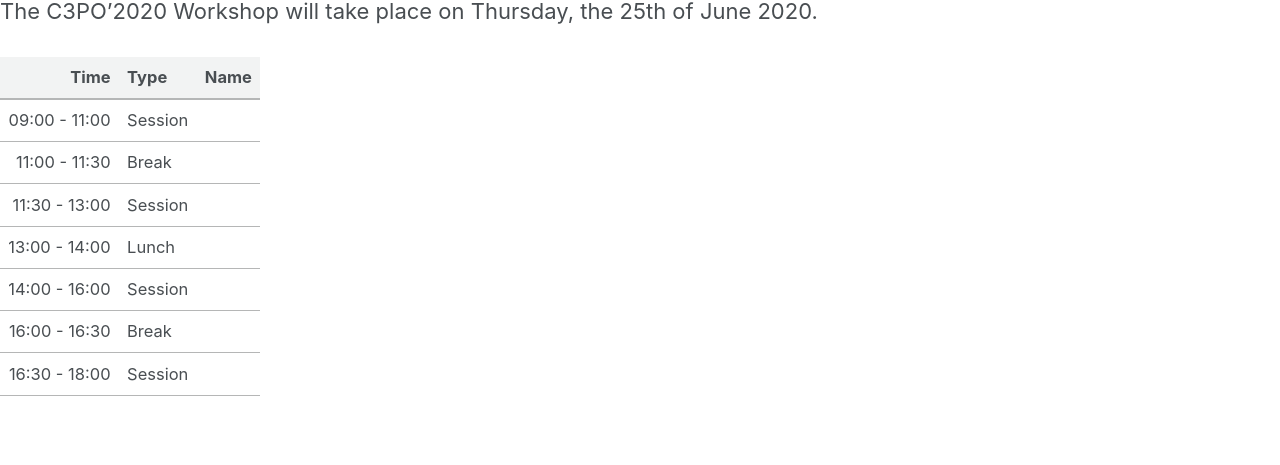
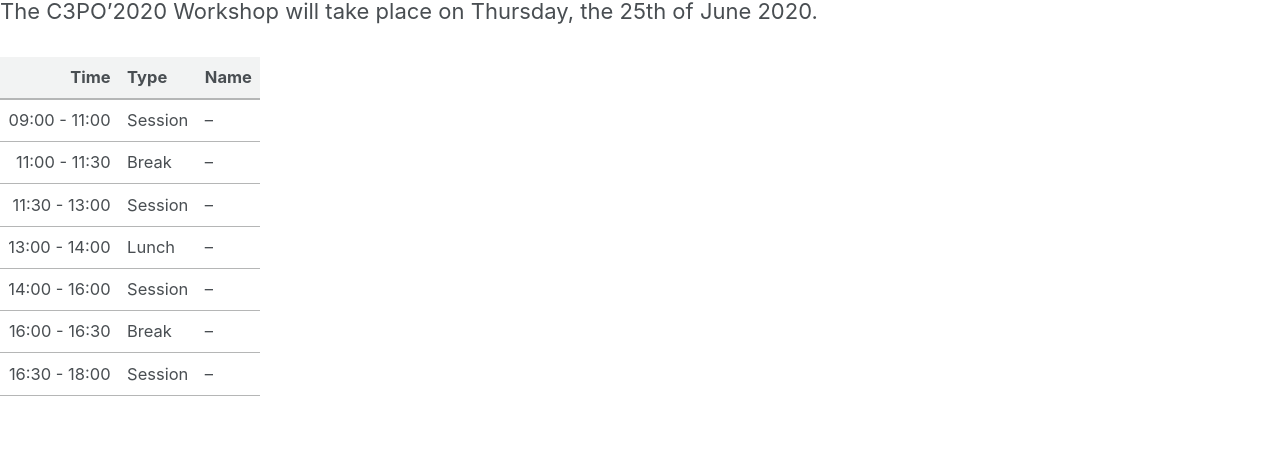
Before and after one commit to c3po-workshop/c3po-workshop.github.io, a Jekyll site: the page built from _pages/program.md, in a window 1280 px wide. Shown: the part 196-661 px from the top of the page. Built offline with Jekyll 4.4.1, drawn with Linux system fonts in a browser that asks for light colours; cached includes are drawn as plain includes; nearby versions of some CDN libraries; our own code applies the rules of GitHub Pages for plain Markdown files.

Commit message:
Added placeholder names

```diff
--- a/_pages/program.md
+++ b/_pages/program.md
@@ -8,11 +8,11 @@
 The C3PO'2020 Workshop will take place on Thursday, the 25th of June 2020.
 
 | **Time**          | **Type**                   | **Name** |
-| ------------: | ---------------------- |      |
-| 09:00 - 11:00 | Session                |      |
-| 11:00 - 11:30 | Break                  |      |
-| 11:30 - 13:00 | Session                |      |
-| 13:00 - 14:00 | Lunch                  |      |
-| 14:00 - 16:00 | Session                |      |
-| 16:00 - 16:30 | Break                  |      |
-| 16:30 - 18:00 | Session                |      |
+| ------------: | ---------------------- |  --  |
+| 09:00 - 11:00 | Session                |  --  |
+| 11:00 - 11:30 | Break                  |  --  |
+| 11:30 - 13:00 | Session                |  --  |
+| 13:00 - 14:00 | Lunch                  |  --  |
+| 14:00 - 16:00 | Session                |  --  |
+| 16:00 - 16:30 | Break                  |  --  |
+| 16:30 - 18:00 | Session                |  --  |
```
